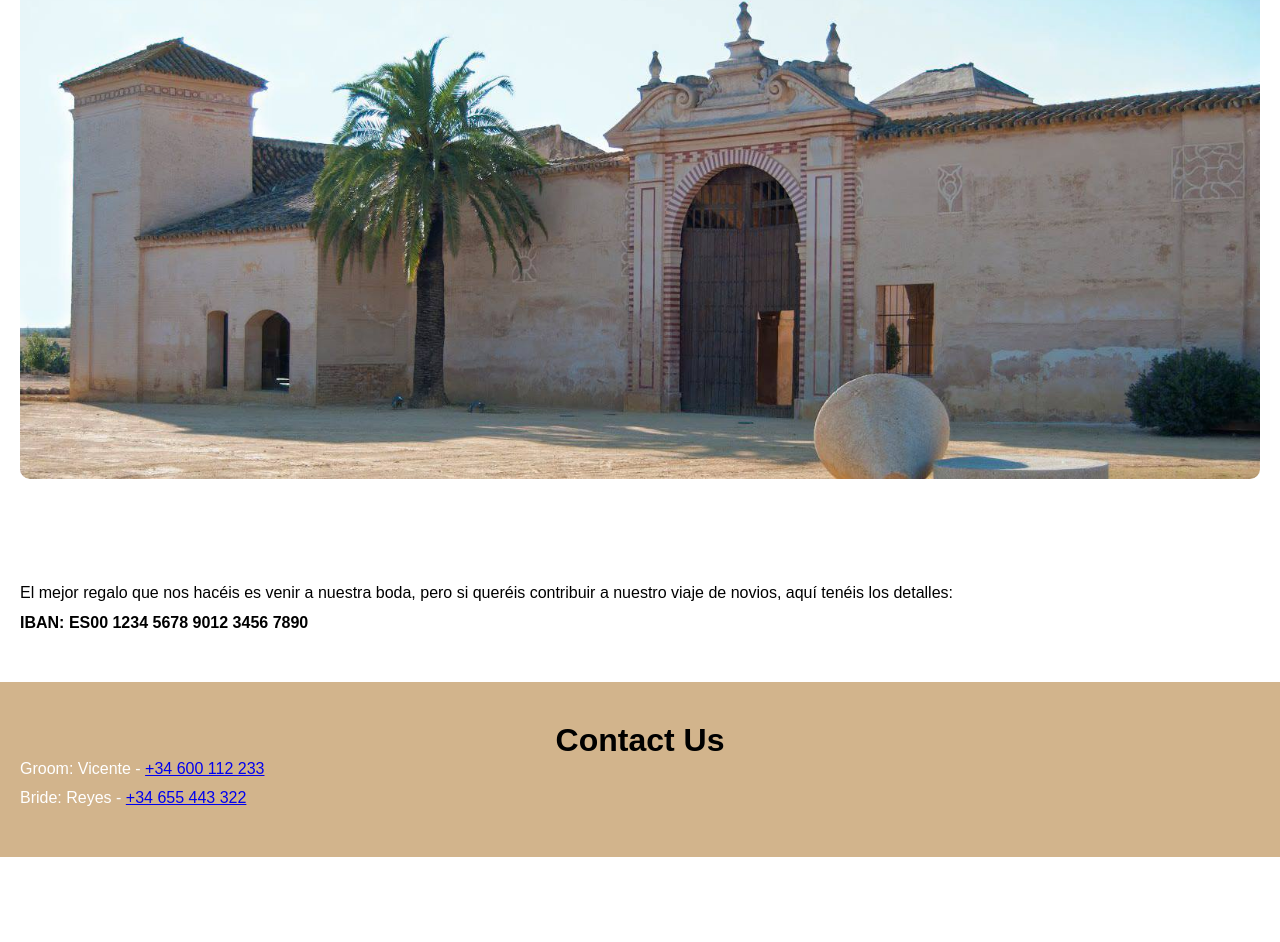
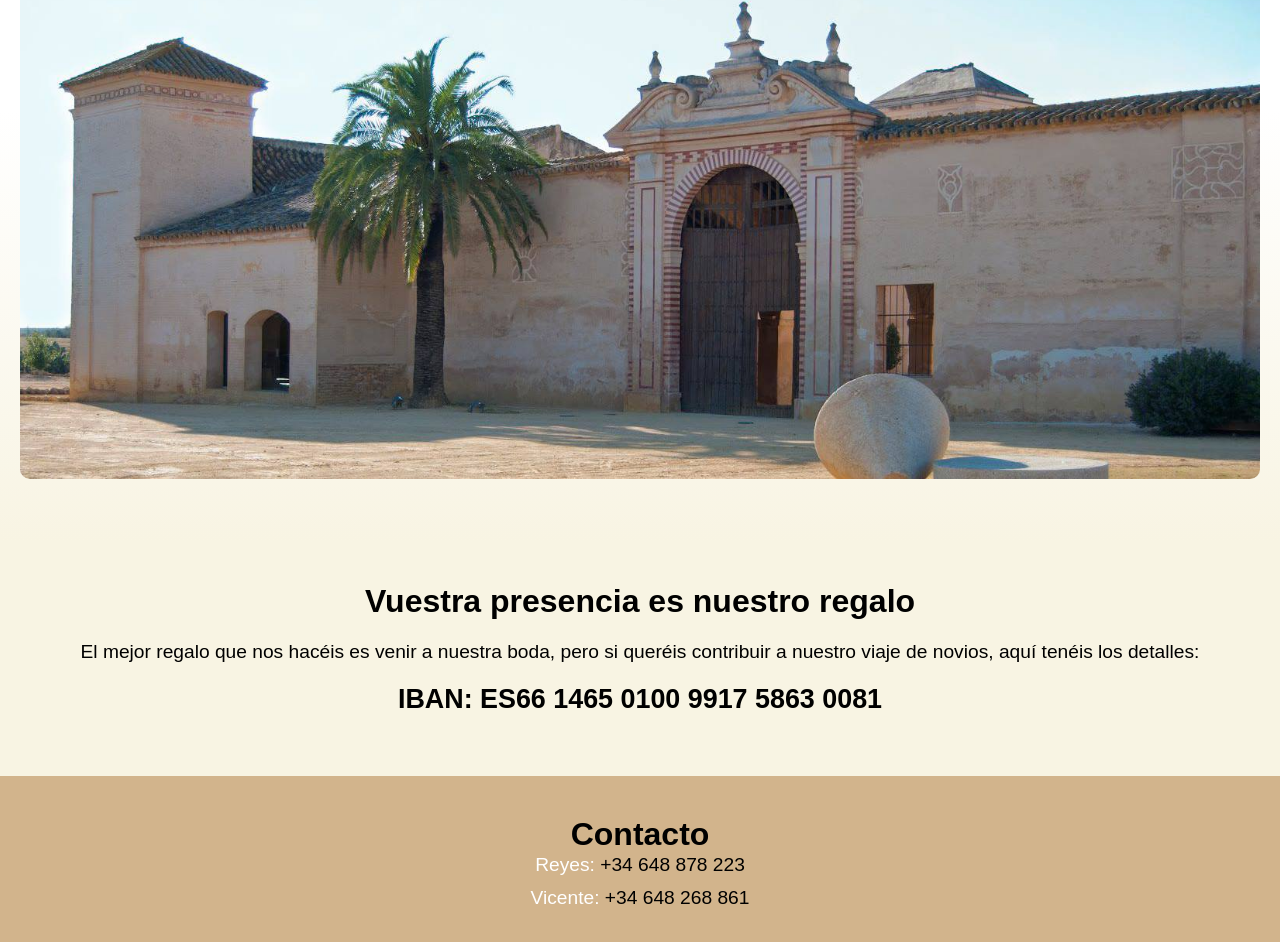
Before and after one commit to vaycavi/vaycavi.github.io, a plain HTML site: page v2/boda.html in a window 1280 px wide. Shown: the part 2689-3631 px from the top of the page. Before the commit the page ends 3546 px from the top, so only its background shows below. Drawn offline with Linux system fonts and the light colour scheme.

Commit message:
web completed, falta algunos ajustes de beautification

```diff
--- a/css/responsive-mobile.css
+++ b/css/responsive-mobile.css
@@ -116,7 +116,8 @@
     #section3 {
         position: relative;
         /* Ensure the positioning is relative, so it doesn’t interfere with other sections */
-        margin-bottom: 0px !important;
+        margin-bottom: -50px !important;
+        margin-top: -50px !important;
     }
 
     #section3 .content {
@@ -196,6 +197,23 @@
         object-fit: cover !important; /* Ensures the image covers the area without distortion */
         border-radius: 10px !important;
     }
+
+    /* Section 5*/
+    #section5 {
+        padding: 20px 10px;
+    }
+
+    #section5 .section-title h3 {
+        font-size: 1.6em;
+    }
+
+    #section5 p {
+        font-size: 0.8em !important;
+    }
+
+    #section5 p strong {
+        font-size: 1.6em !important;
+    }
 }
 
 /* smaller phones */
--- a/css/styles.css
+++ b/css/styles.css
@@ -491,6 +491,8 @@ p {
 
 /* Section 4: Celebration */
 #section4 {
+    background:
+        linear-gradient(to bottom, white 60%, #F8F4E3 100%);
     padding: 40px 20px;
     text-align: center;
 }
@@ -565,6 +567,60 @@ p {
     margin-bottom: 0; /* Removed bottom margin for consistency */
 }
 
+/* Section 5 */
+#section5 {
+    background-color: #F8F4E3; /* Beige color */
+    padding: 40px 20px;
+    text-align: center;
+}
+
+#section5 .section-title h3 {
+    font-family: Cochin, sans-serif;
+    font-size: 2em;
+    color: black;
+    font-weight: bold;
+}
+
+#section5 p {
+    font-family: 'Cochin', sans-serif;
+    font-size: 1.2em;
+    color: black;
+    display: block; /* Ensures it takes up full width */
+    margin: 0 auto; /* Centers the IBAN */
+    width: fit-content; /* Ensures it stays within content size */
+    margin-bottom: 20px;
+}
+
+#section5 p strong {
+    font-family: Arial, sans-serif;
+    font-weight: bold;
+    font-size: 1.4em;
+    color: black;
+    display: block; /* Ensures it takes up full width */
+    margin: 0 auto; /* Centers the IBAN */
+    width: fit-content; /* Ensures it stays within content size */
+}
+
+/* Section 6: Contact details */
+/* Style for the phone numbers */
+.contact p {
+    font-family: Arial, sans-serif;
+    font-size: 1.2em;
+    text-align: center; /* Center the entire content */
+    margin-bottom: 10px; /* Space between the paragraphs */
+}
+
+.contact p span {
+    display: inline-block; /* Makes the name and number behave like inline-block elements */
+    width: 45%; /* Sets a fixed width for both name and number */
+    text-align: left; /* Aligns text to the left inside each block */
+}
+
+.contact p a {
+    text-decoration: none; /* Remove underline from the links */
+    color: black; /* Set color for the phone number */
+}
+
 /* Other Sections */
 section img {
     width: 100%;
--- a/v2/boda.html
+++ b/v2/boda.html
@@ -333,18 +333,24 @@
 
         <!-- Section 5: Gift -->
         <section id="section5" class="Registry">
-            <h3 class="en">Your Presence Is Our Present</h3>
-            <h3 class="en">Vuestra presencia es nuestro regalo</h3>
-            <p class="en">The best present for us is your presence, but here are the details if you'd like to contribute to our honeymoon:</p>
-            <p class="es">El mejor regalo que nos hacéis es venir a nuestra boda, pero si queréis contribuir a nuestro viaje de novios, aquí tenéis los detalles:</p>
-            <p><strong>IBAN: ES00 1234 5678 9012 3456 7890</strong></p>
+            <div class="section-title">
+                <h3 class="en">Your Presence Is Our Present</h3>
+                <h3 class="es">Vuestra presencia es nuestro regalo</h3>
+            </div>
+            <p class="en">The best present for us is your presence, but here are the details if you'd like to contribute
+                to our honeymoon:</p>
+            <p class="es">El mejor regalo que nos hacéis es venir a nuestra boda, pero si queréis contribuir a nuestro
+                viaje de novios, aquí tenéis los detalles:</p>
+            <p><strong>IBAN: ES66 1465 0100 9917 5863 0081</strong></p>
         </section>
+
 
         <!-- Section 6: Contact -->
         <section id="section6" class="contact">
-            <h3>Contact Us</h3>
-            <p>Groom: Vicente - <a href="tel:+34600112233">+34 600 112 233</a></p>
-            <p>Bride: Reyes - <a href="tel:+34655443322">+34 655 443 322</a></p>
+            <h3 class="en">Contact Us</h3>
+            <h3 class="es">Contacto</h3>
+            <p>Reyes: <a href="tel:+34648268861">+34 648 878 223</a></p>
+            <p>Vicente: <a href="tel:+34648268861">+34 648 268 861</a></p>
         </section>
     </div>
 
```
